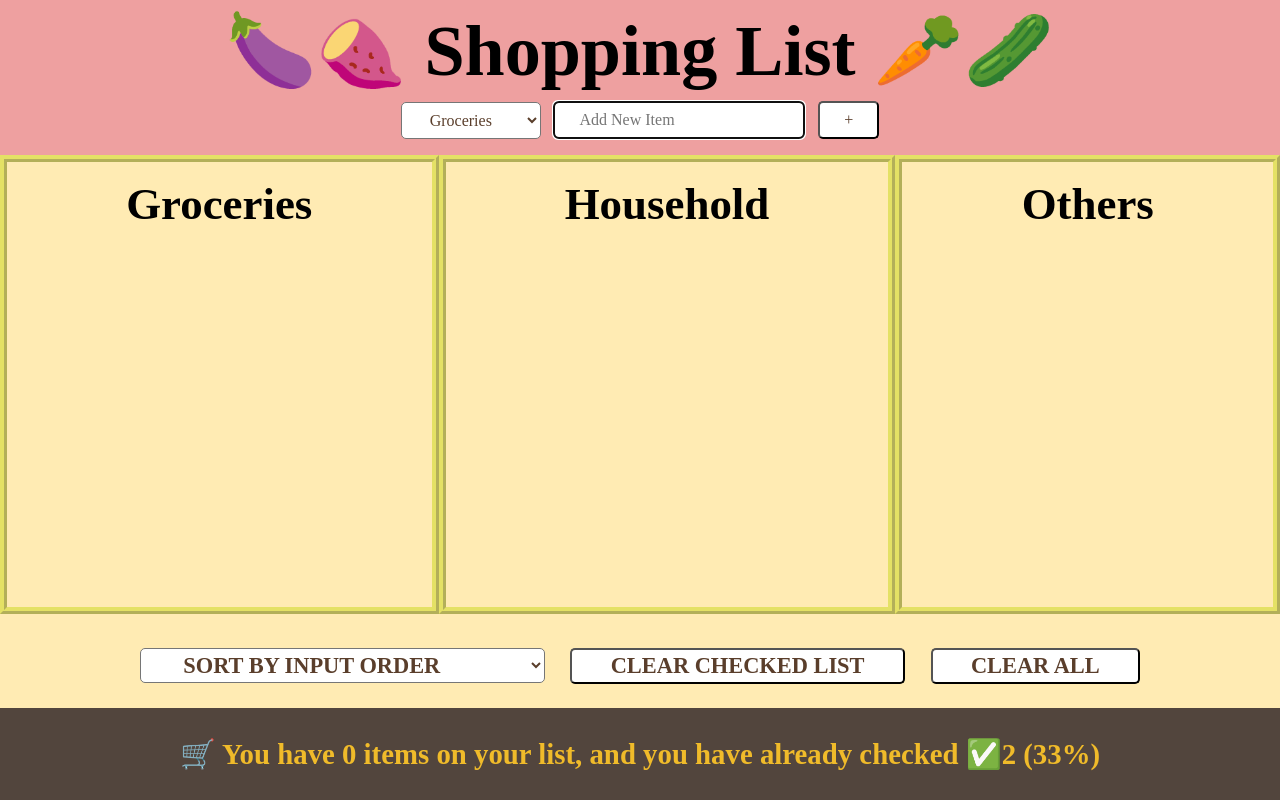
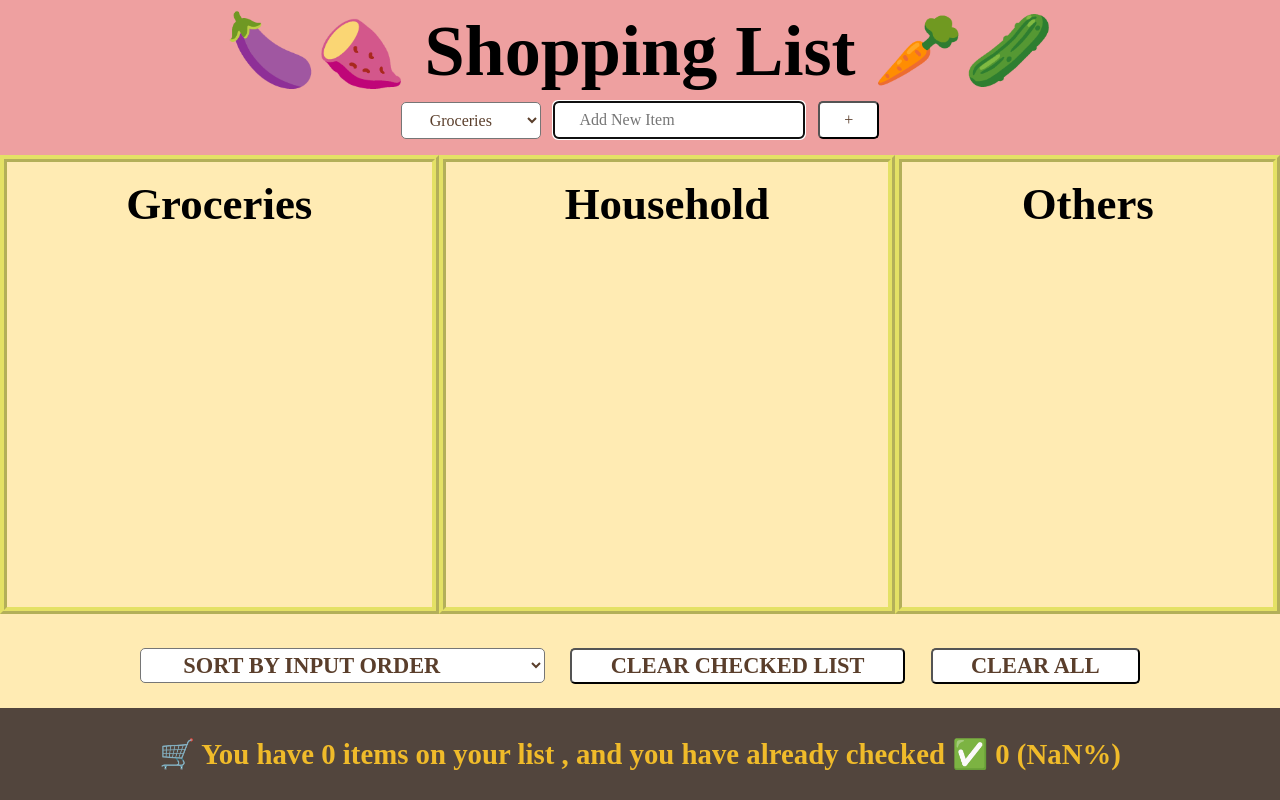
Before and after one commit to Janisgee/shopping-list, a React (Create React App) app: page / in a window 1280 px wide. Built offline with nearby package versions, Linux system fonts and the light colour scheme; a web font is replaced by a local one.

Commit message:
Added capitalize input

```diff
--- a/src/App.js
+++ b/src/App.js
@@ -19,6 +19,14 @@ export default function App() {
     );
   }
 
+  function handleClearList() {
+    setItems([]);
+  }
+
+  function handleClearChecked() {
+    setItems((items) => items.filter((item) => item.checked === false));
+  }
+
   return (
     <div className='app'>
       <div className='container'>
@@ -27,6 +35,8 @@ export default function App() {
           items={items}
           onDeleteItems={handleDeleteItems}
           onToggleChecked={handleToggleChecked}
+          onClearList={handleClearList}
+          onClearChecked={handleClearChecked}
         />
 
         <Footer items={items} />
@@ -43,8 +53,16 @@ function Heading({ onAddItems }) {
 
     if (!inputItem) return;
 
+    const capitalizeItem = inputItem
+      .toLowerCase()
+      .split(' ')
+      .map((word) => word.charAt(0).toUpperCase() + word.slice(1))
+      .join(' ');
+
+    console.log(capitalizeItem);
+
     const newItem = {
-      name: inputItem,
+      name: capitalizeItem,
       description: description,
       checked: false,
       id: crypto.randomUUID(),
@@ -80,7 +98,13 @@ function Heading({ onAddItems }) {
   );
 }
 
-function ThreeLists({ items, onDeleteItems, onToggleChecked }) {
+function ThreeLists({
+  items,
+  onDeleteItems,
+  onToggleChecked,
+  onClearList,
+  onClearChecked,
+}) {
   const [sortBy, setSortBy] = useState('order');
 
   let sortedLists;
@@ -135,8 +159,8 @@ function ThreeLists({ items, onDeleteItems, onToggleChecked }) {
             <option value='name'>Sort by name</option>
             <option value='checkingStatus'>Sort by checked status</option>
           </select>
-          <button>Clear checked List</button>
-          <button>Clear All</button>
+          <button onClick={onClearChecked}>Clear checked List</button>
+          <button onClick={onClearList}>Clear All</button>
         </span>
       </div>
     </>
@@ -180,10 +204,14 @@ function Item({ item, onDeleteItems, onToggleChecked }) {
 
 function Footer({ items }) {
   const numItems = items.length;
+  const numCheckedItems = items.filter((item) => item.checked === true).length;
+  const percentage = Math.round((numCheckedItems / numItems) * 100);
   return (
     <footer className='check-result'>
-      🛒 You have {numItems} items on your list, and you have already checked
-      ✅2 (33%)
+      {percentage === 100
+        ? '🛍️ You have bought all the items that you need ! 😊'
+        : `🛒 You have  ${numItems}  items on your list , and you have already checked ✅
+      ${numCheckedItems} (${percentage}%)`}
     </footer>
   );
 }
```
